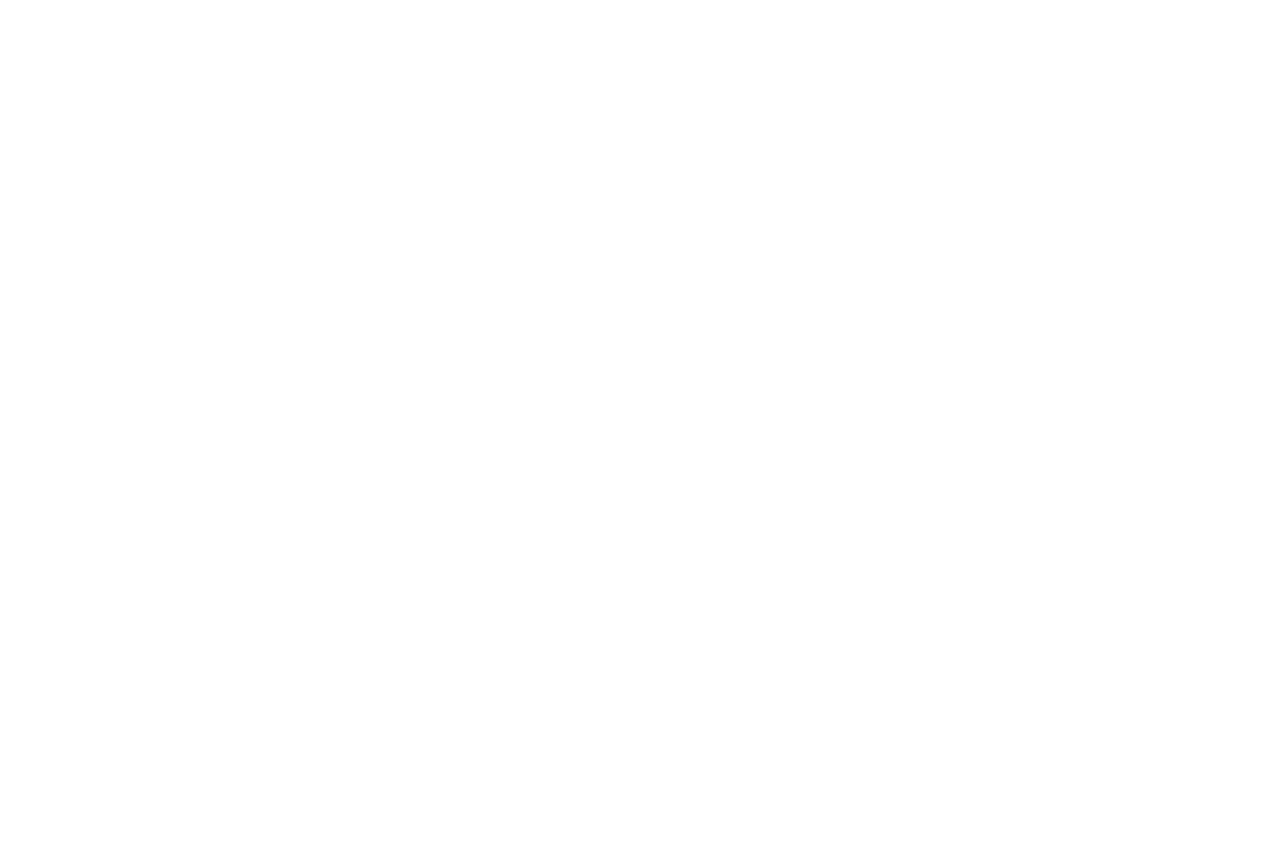
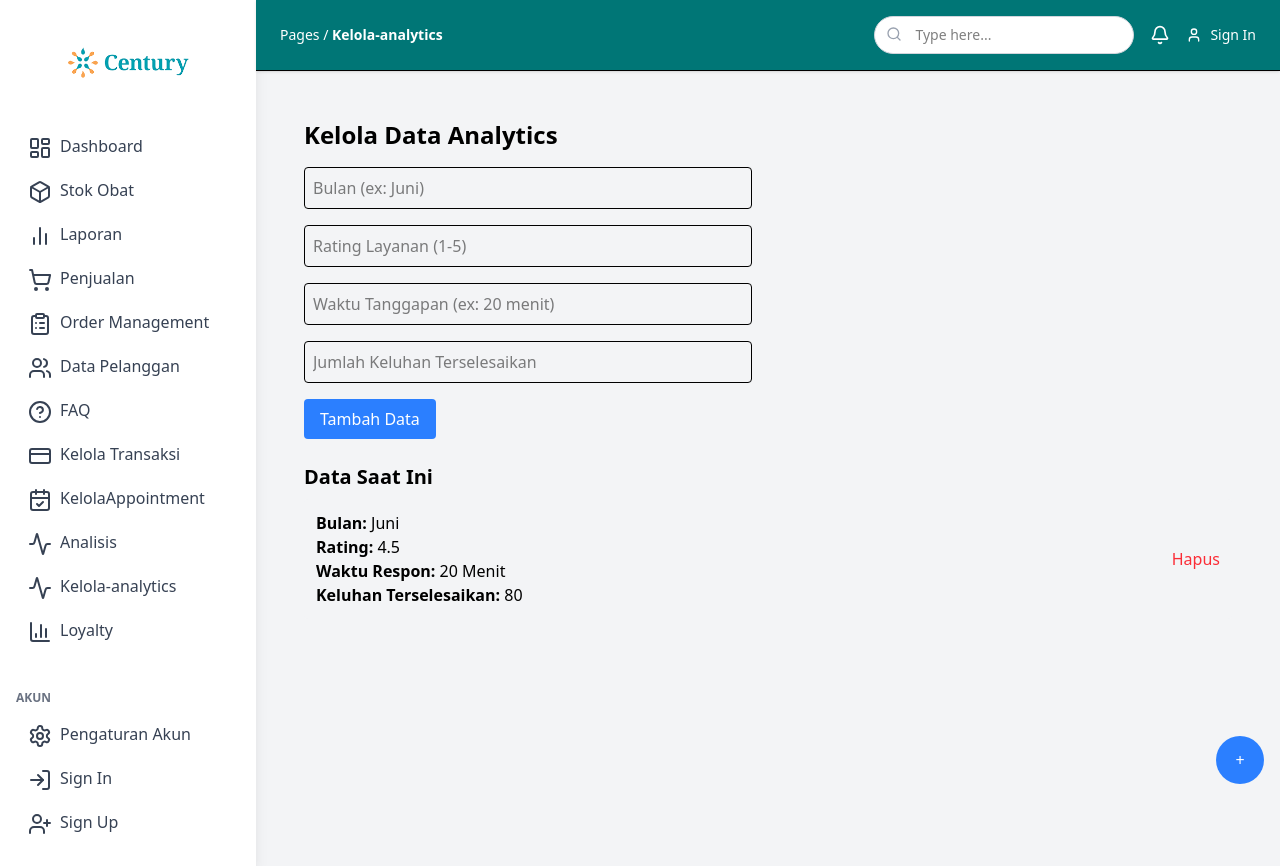
Before and after one commit to Keishavioreen/crm-Kelompok8-23SIA, a React (Vite) app: page /kelola-analytics in a window 1280 px wide. Before the commit this address had no page. Before the commit the page ends 800 px from the top, so only its background shows below. Built offline with nearby package versions, Linux system fonts and the light colour scheme.

Commit message:
tampilan admin transaksi by baim

```diff
--- a/package.json
+++ b/package.json
@@ -14,6 +14,7 @@
     "chart.js": "^4.4.9",
     "clsx": "^2.1.1",
     "lucide-react": "^0.511.0",
+    "nanoid": "^5.1.5",
     "react": "^19.1.0",
     "react-chartjs-2": "^5.3.0",
     "react-dom": "^19.1.0",
--- a/src/App.jsx
+++ b/src/App.jsx
@@ -18,11 +18,16 @@ import LoyaltyEdit from './pages/LoyaltyEdit'
 import Signin from './pages/Signin'
 import UserLayout from './components/UserLayout'
 import DashboardUser from './pages/DashboardUser'
+import Analytics from './pages/Analytics'
+import KelolaAppointment from './pages/KelolaAppointment'
+import KelolaAnalytics from './pages/KelolaAnalytics'
+import { AnalyticsProvider } from './context/AnalyticsContext';
 
 
 export default function App() {
   return (
     <GuideProvider>
+       <AnalyticsProvider>
       <Routes>
         {/* Wrapper layout yang memuat Sidebar, Header, dll */}
 
@@ -71,12 +76,17 @@ export default function App() {
            <Route path="/faq/add"    element={<GuideForm />} />
            <Route path="/faq/:id"    element={<GuideForm />} />
            <Route path="transaksi" element={<KelolaTransaksi />} />
+           <Route path="appointment" element={<KelolaAppointment />} />
+          <Route path="Analisis" element={<Analytics  />} />
+          <Route path="/kelola-analytics" element={<KelolaAnalytics />} />
+
         </Route>
 
          <Route element={<UserLayout />}>
           <Route path="/UserDashboard" element={<DashboardUser />} />
          </Route>
       </Routes>
+      </AnalyticsProvider>
     </GuideProvider>
   );
 }
--- a/src/components/Sidebar.jsx
+++ b/src/components/Sidebar.jsx
@@ -7,8 +7,13 @@ import {
   Settings,      // pengaturan akun
   LogIn,
   UserPlus,
-  BarChart3,     // FAQ & laporan lain
+  BarChart3,
   ClipboardList, // order management
+  CalendarCheck , // appointment
+  Activity , // analisis
+  CreditCard , // Kelola transaksi
+  HelpCircle , // FAQ
+
 } from 'lucide-react';
 import { Link, useLocation } from 'react-router-dom';
 import "./color.css";
@@ -20,10 +25,11 @@ const menuItems = [
   { name: 'Penjualan',         icon: <ShoppingCart />,   path: '/penjualan' },
   { name: 'Order Management',  icon: <ClipboardList />,  path: '/orders' },
   { name: 'Data Pelanggan',    icon: <Users />,          path: '/pelanggan' },
-  { name: 'FAQ',               icon: <BarChart3 />,      path: '/faq' },
-  { name: 'Kelola Transaksi',  icon: <BarChart3 />,      path: '/transaksi' },
-  { name: 'KelolaAppointment', icon: <BarChart3 />, path: '/Appoinment' },
-  { name: 'Analisis', icon: <BarChart3 />, path: '/Analisis' },
+  { name: 'FAQ',               icon: <HelpCircle />,      path: '/faq' },
+  { name: 'Kelola Transaksi',  icon: <CreditCard />,      path: '/transaksi' },
+  { name: 'KelolaAppointment', icon: <CalendarCheck />, path: '/appointment' },
+  { name: 'Analisis', icon: <Activity />, path: '/Analisis' },
+  { name: 'Kelola-analytics', icon: <Activity />, path: '/Kelola-analytics' },
   { name: 'Loyalty', icon: <BarChart3 />, path: '/Loyalty' },
 ];
 
--- /dev/null
+++ b/src/context/AnalyticsContext.jsx
@@ -0,0 +1,48 @@
+// AnalyticsContext.jsx
+import React, { createContext, useContext, useState } from "react";
+
+const AnalyticsContext = createContext();
+
+export const AnalyticsProvider = ({ children }) => {
+  const [analyticsData, setAnalyticsData] = useState([
+    {
+      id: 1,
+      month: "Juni",
+      rating: 4.5,
+      responseTime: "20 Menit",
+      complaintsResolved: 80,
+      complaintsUnresolved: 40,
+      totalSales: 10000000,
+      totalTransaksi: 40689,
+      keluhan: [
+        { name: "Keterlambatan Pengiriman", value: 300 },
+        { name: "Produk Tidak Sesuai", value: 200 },
+        { name: "Obat Kedaluwarsa", value: 150 },
+        { name: "Kesalahan Transaksi", value: 180 },
+        { name: "Kesulitan Melihat Riwayat Pemesanan", value: 154 }
+      ],
+      performa: [
+        { name: "5k", team: 20, feedback: 10 },
+        { name: "15k", team: 30, feedback: 60 },
+        { name: "25k", team: 40, feedback: 20 },
+        { name: "30k", team: 60, feedback: 40 },
+        { name: "35k", team: 100, feedback: 10 },
+        { name: "45k", team: 50, feedback: 60 },
+        { name: "55k", team: 70, feedback: 80 },
+        { name: "60k", team: 40, feedback: 100 },
+      ]
+    },
+  ]);
+
+  const addRecord = (data) => {
+    setAnalyticsData((prev) => [...prev, { ...data, id: Date.now() }]);
+  };
+
+  return (
+    <AnalyticsContext.Provider value={{ analyticsData, addRecord }}>
+      {children}
+    </AnalyticsContext.Provider>
+  );
+};
+
+export const useAnalytics = () => useContext(AnalyticsContext);
--- a/src/pages/Analytics.jsx
+++ b/src/pages/Analytics.jsx
@@ -1,137 +1,78 @@
 import React from "react";
 import {
-  AreaChart, Area, XAxis, YAxis, CartesianGrid, Tooltip,
-  PieChart, Pie, Cell,
-  LineChart, Line,
-  ResponsiveContainer,
+  LineChart, Line, XAxis, YAxis, CartesianGrid, Tooltip,
+  ResponsiveContainer
 } from "recharts";
+import { useAnalytics } from "../context/AnalyticsContext";
 
-const summaryCards = [
-  { title: "Total Transaksi Akun", value: "40,689", icon: "👤" },
-  { title: "Rating Layanan", value: "4.5/5", icon: "⭐" },
-  { title: "Total Penjualan", value: "10.000.000", icon: "📈" },
-  { title: "Rata² Waktu Tanggapan", value: "20 Menit", icon: "⏱️" },
-];
+export default function Analytics() {
+  const { analyticsData } = useAnalytics();
 
-const performaData = [
-  { name: "5k", team: 20, feedback: 10 },
-  { name: "15k", team: 30, feedback: 60 },
-  { name: "25k", team: 40, feedback: 20 },
-  { name: "30k", team: 60, feedback: 40 },
-  { name: "35k", team: 100, feedback: 10 },
-  { name: "45k", team: 50, feedback: 60 },
-  { name: "55k", team: 70, feedback: 80 },
-  { name: "60k", team: 40, feedback: 100 },
-];
+  if (!analyticsData.length) {
+    return (
+      <div className="p-6 text-center text-gray-600">
+        <h2 className="text-xl font-bold mb-4">Service Analytics</h2>
+        <p>Belum ada data. Silakan isi melalui halaman <strong>Kelola Analytics</strong>.</p>
+      </div>
+    );
+  }
 
-const keluhanData = [
-  { name: "Keterlambatan Pengiriman", value: 300 },
-  { name: "Produk Tidak Sesuai", value: 200 },
-  { name: "Obat Kedaluwarsa", value: 150 },
-  { name: "Kesalahan Transaksi", value: 180 },
-  { name: "Kesulitan Riwayat Pesanan", value: 154 },
-];
-const COLORS = ["#00C49F", "#FFBB28", "#FF8042", "#8884d8", "#8dd1e1"];
+  // Data ringkasan
+  const totalKeluhan = analyticsData.reduce((sum, item) => sum + Number(item.complaintsResolved), 0);
+  const avgRating = (
+    analyticsData.reduce((sum, item) => sum + Number(item.rating), 0) / analyticsData.length
+  ).toFixed(2);
 
-const resolvedData = [
-  { year: "2015", resolved: 30, unresolved: 20 },
-  { year: "2016", resolved: 50, unresolved: 35 },
-  { year: "2017", resolved: 65, unresolved: 45 },
-  { year: "2018", resolved: 80, unresolved: 60 },
-  { year: "2019", resolved: 100, unresolved: 70 },
-];
+  const avgResponseTime = analyticsData.map((d) => {
+    const number = parseInt(d.responseTime.replace(/\D/g, ""));
+    return isNaN(number) ? 0 : number;
+  });
+  const responseAvg = avgResponseTime.length
+    ? Math.round(avgResponseTime.reduce((a, b) => a + b, 0) / avgResponseTime.length)
+    : 0;
 
-export default function DashboardAnalytics() {
   return (
     <div className="p-6 space-y-6">
-      {/* Header */}
       <h1 className="text-3xl font-bold text-gray-800">Service Analytics</h1>
 
       {/* Summary Cards */}
       <div className="grid grid-cols-2 md:grid-cols-4 gap-4">
-        {summaryCards.map((card, i) => (
-          <div key={i} className="bg-white rounded-xl p-4 shadow flex items-center gap-4">
-            <div className="text-3xl">{card.icon}</div>
-            <div>
-              <p className="text-sm text-gray-500">{card.title}</p>
-              <p className="text-lg font-semibold text-gray-800">{card.value}</p>
+        <div className="bg-white rounded-xl p-4 shadow text-center">
+          <p className="text-sm text-gray-500">Rating Layanan</p>
+          <p className="text-lg font-semibold text-gray-800">{avgRating} / 5</p>
         </div>
+        <div className="bg-white rounded-xl p-4 shadow text-center">
+          <p className="text-sm text-gray-500">Rata² Waktu Tanggapan</p>
+          <p className="text-lg font-semibold text-gray-800">{responseAvg} menit</p>
         </div>
-        ))}
+        <div className="bg-white rounded-xl p-4 shadow text-center">
+          <p className="text-sm text-gray-500">Jumlah Keluhan Terselesaikan</p>
+          <p className="text-lg font-semibold text-gray-800">{totalKeluhan}</p>
         </div>
-
-      {/* Performa */}
-      <div className="bg-white p-4 rounded-xl shadow">
-        <div className="flex justify-between items-center mb-4">
-          <h2 className="font-semibold text-gray-700">Performa</h2>
-          <select className="text-sm border p-1 rounded">
-            <option>October</option>
-            <option>September</option>
-          </select>
+        <div className="bg-white rounded-xl p-4 shadow text-center">
+          <p className="text-sm text-gray-500">Total Bulan Terdata</p>
+          <p className="text-lg font-semibold text-gray-800">{analyticsData.length}</p>
         </div>
-        <ResponsiveContainer width="100%" height={250}>
-          <AreaChart data={performaData}>
-            <defs>
-              <linearGradient id="teamColor" x1="0" y1="0" x2="0" y2="1">
-                <stop offset="5%" stopColor="#ff6b6b" stopOpacity={0.8} />
-                <stop offset="95%" stopColor="#ff6b6b" stopOpacity={0} />
-              </linearGradient>
-              <linearGradient id="feedbackColor" x1="0" y1="0" x2="0" y2="1">
-                <stop offset="5%" stopColor="#8884d8" stopOpacity={0.8} />
-                <stop offset="95%" stopColor="#8884d8" stopOpacity={0} />
-              </linearGradient>
-            </defs>
-            <CartesianGrid strokeDasharray="3 3" />
-            <XAxis dataKey="name" />
-            <YAxis />
-            <Tooltip />
-            <Area type="monotone" dataKey="team" stroke="#ff6b6b" fillOpacity={1} fill="url(#teamColor)" name="Tim Layanan" />
-            <Area type="monotone" dataKey="feedback" stroke="#8884d8" fillOpacity={1} fill="url(#feedbackColor)" name="Feedback" />
-          </AreaChart>
-        </ResponsiveContainer>
-      </div>
-
-      {/* Tren Keluhan + Jumlah Terselesaikan */}
-      <div className="grid grid-cols-1 md:grid-cols-2 gap-4">
-        {/* Pie Chart */}
-        <div className="bg-white p-4 rounded-xl shadow">
-          <h2 className="font-semibold text-gray-700 mb-4">Tren Keluhan</h2>
-          <ResponsiveContainer width="100%" height={250}>
-            <PieChart>
-              <Pie
-                data={keluhanData}
-                dataKey="value"
-                nameKey="name"
-                cx="50%"
-                cy="50%"
-                innerRadius={50}
-                outerRadius={80}
-                label
-              >
-                {keluhanData.map((_, i) => (
-                  <Cell key={i} fill={COLORS[i % COLORS.length]} />
-                ))}
-              </Pie>
-              <Tooltip />
-            </PieChart>
-          </ResponsiveContainer>
       </div>
 
       {/* Line Chart */}
       <div className="bg-white p-4 rounded-xl shadow">
-          <h2 className="font-semibold text-gray-700 mb-4">Jumlah Keluhan Terselesaikan</h2>
-          <ResponsiveContainer width="100%" height={250}>
-            <LineChart data={resolvedData}>
+        <h2 className="font-semibold text-gray-700 mb-4">Grafik Keluhan Terselesaikan</h2>
+        <ResponsiveContainer width="100%" height={300}>
+          <LineChart data={analyticsData}>
             <CartesianGrid strokeDasharray="3 3" />
-              <XAxis dataKey="year" />
+            <XAxis dataKey="month" />
             <YAxis />
             <Tooltip />
-              <Line type="monotone" dataKey="resolved" stroke="#00C49F" name="Terselesaikan" />
-              <Line type="monotone" dataKey="unresolved" stroke="#8884d8" name="Belum Selesai" />
+            <Line
+              type="monotone"
+              dataKey="complaintsResolved"
+              stroke="#00C49F"
+              name="Terselesaikan"
+            />
           </LineChart>
         </ResponsiveContainer>
       </div>
     </div>
-    </div>
   );
 }
--- /dev/null
+++ b/src/pages/KelolaAnalytics.jsx
@@ -0,0 +1,94 @@
+import React, { useState } from "react";
+import { useAnalytics } from "../context/AnalyticsContext";
+
+export default function KelolaAnalytics() {
+  const { analyticsData, addRecord, deleteRecord } = useAnalytics();
+
+  const [formData, setFormData] = useState({
+    rating: "",
+    responseTime: "",
+    complaintsResolved: "",
+    month: ""
+  });
+
+  const handleChange = (e) => {
+    const { name, value } = e.target;
+    setFormData((prev) => ({ ...prev, [name]: value }));
+  };
+
+  const handleSubmit = (e) => {
+    e.preventDefault();
+    addRecord(formData);
+    setFormData({
+      rating: "",
+      responseTime: "",
+      complaintsResolved: "",
+      month: ""
+    });
+  };
+
+  return (
+    <div className="p-6">
+      <h1 className="text-2xl font-bold mb-4">Kelola Data Analytics</h1>
+
+      <form onSubmit={handleSubmit} className="space-y-4 max-w-md">
+        <input
+          type="text"
+          name="month"
+          placeholder="Bulan (ex: Juni)"
+          value={formData.month}
+          onChange={handleChange}
+          className="w-full border p-2 rounded"
+        />
+        <input
+          type="number"
+          name="rating"
+          placeholder="Rating Layanan (1-5)"
+          value={formData.rating}
+          onChange={handleChange}
+          className="w-full border p-2 rounded"
+        />
+        <input
+          type="text"
+          name="responseTime"
+          placeholder="Waktu Tanggapan (ex: 20 menit)"
+          value={formData.responseTime}
+          onChange={handleChange}
+          className="w-full border p-2 rounded"
+        />
+        <input
+          type="number"
+          name="complaintsResolved"
+          placeholder="Jumlah Keluhan Terselesaikan"
+          value={formData.complaintsResolved}
+          onChange={handleChange}
+          className="w-full border p-2 rounded"
+        />
+
+        <button type="submit" className="bg-blue-500 text-white px-4 py-2 rounded">
+          Tambah Data
+        </button>
+      </form>
+
+      <h2 className="text-xl font-semibold mt-6">Data Saat Ini</h2>
+      <ul className="mt-2 space-y-2">
+        {analyticsData.map((item) => (
+          <li key={item.id} className="bg-gray-100 p-3 rounded flex justify-between">
+            <div>
+              <p><strong>Bulan:</strong> {item.month}</p>
+              <p><strong>Rating:</strong> {item.rating}</p>
+              <p><strong>Waktu Respon:</strong> {item.responseTime}</p>
+              <p><strong>Keluhan Terselesaikan:</strong> {item.complaintsResolved}</p>
+            </div>
+            <button
+              onClick={() => deleteRecord(item.id)}
+              className="text-red-500 hover:underline"
+            >
+              Hapus
+            </button>
+          </li>
+        ))}
+      </ul>
+    </div>
+  );
+}
--- a/src/pages/KelolaAppointment.jsx
+++ b/src/pages/KelolaAppointment.jsx
@@ -179,7 +179,7 @@ export default function KelolaAppointment() {
             resetForm();
             setShowModal(true);
           }}
-          className="px-4 py-2 bg-indigo-600 text-white rounded hover:bg-indigo-700"
+          className="px-4 py-2 bg-teal-600 text-white rounded hover:bg-teal-700 transition flex items-center gap-2"
         >
           + Tambah
         </button>
```
Also changed, not shown: src/pages/GuideFrom.jsx (+17 -0 lines), 1 other file (tests, documents, lock files or other folders). Lines whose indentation alone changed are shown as unchanged.
